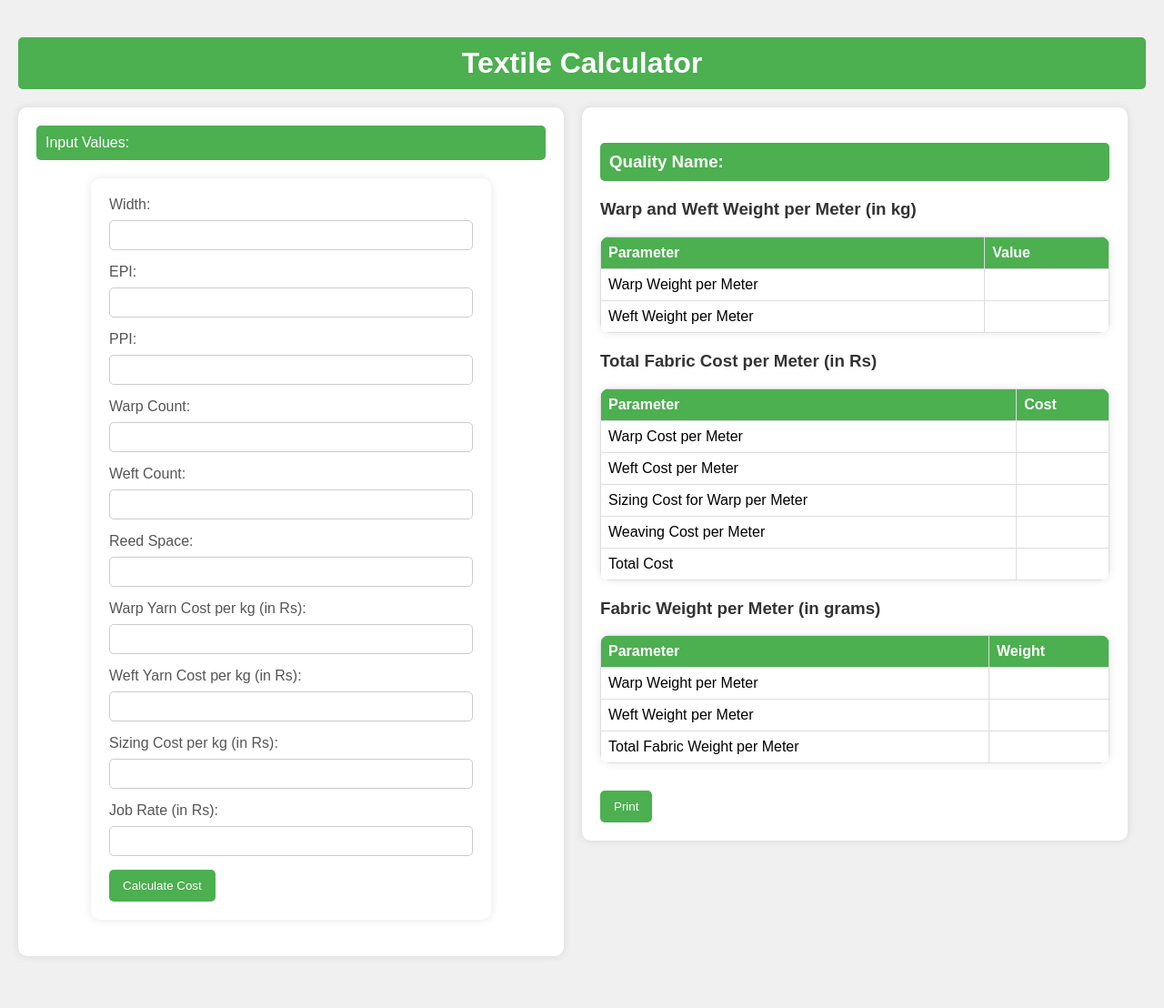
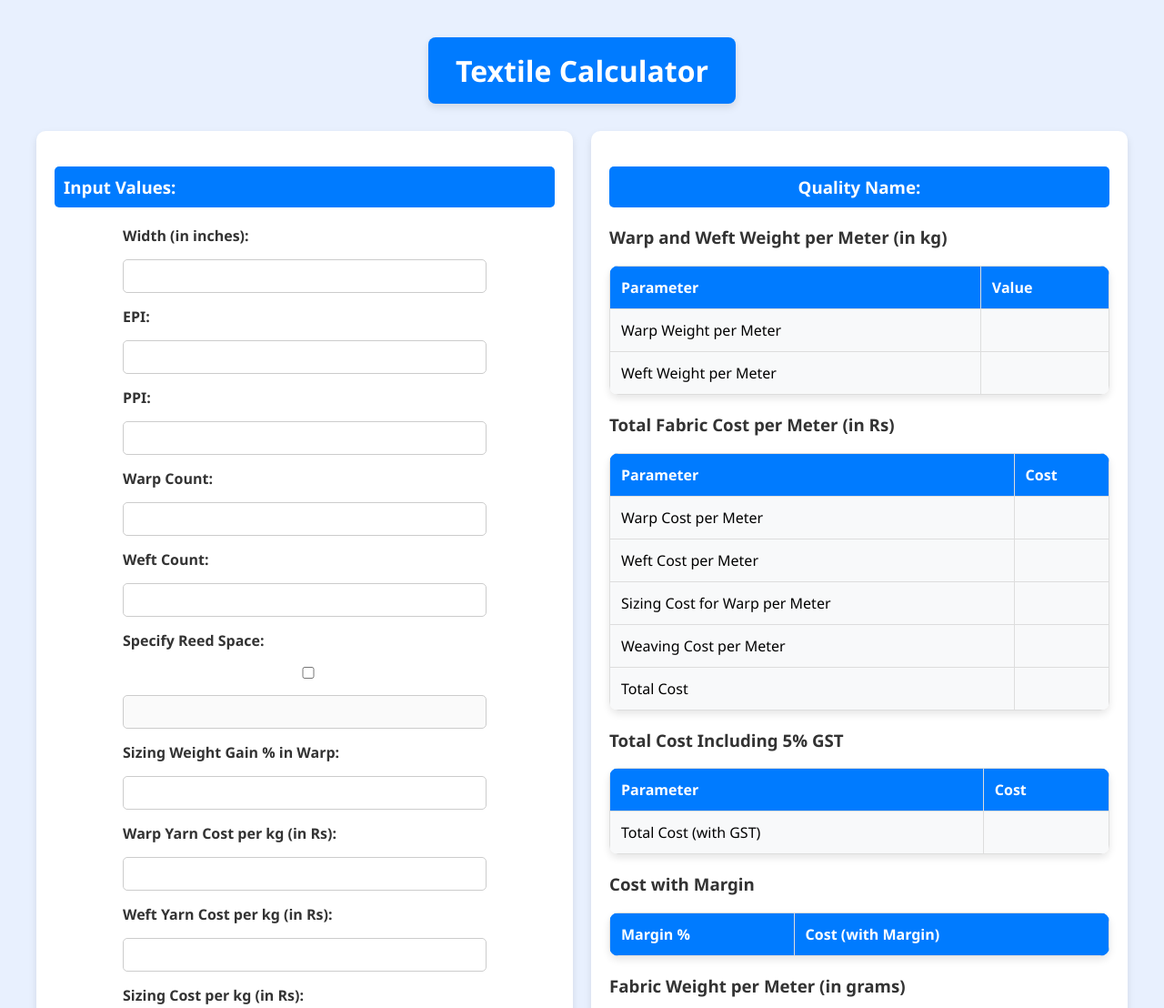
Before and after one commit to siddharthjamdade/TextileHub, a plain HTML site: page index.html in a window 1280 px wide. Shown: the top 1108 px of the page at 91% size. Before the commit the page ends 1071 px from the top, so only its background shows below. Drawn offline with Linux system fonts and the light colour scheme.

Commit message:
index.html

```diff
--- a/index.html
+++ b/index.html
@@ -6,60 +6,66 @@
   <title>Textile Calculator</title>
   <style>
     body {
-      background-color: #f0f0f0;
-      font-family: Arial, sans-serif;
+      background-color: #e8f0fe;
+      font-family: 'Segoe UI', Tahoma, Geneva, Verdana, sans-serif;
       margin: 0;
       padding: 20px;
       display: flex;
       flex-direction: column;
+      align-items: center;
     }
-    h2, h3 {
-      color: #333;
+    h1 {
+      text-align: center;
+      background-color: #007BFF;
+      color: #fff;
+      padding: 15px 30px;
+      border-radius: 8px;
+      margin-bottom: 30px;
+      box-shadow: 0 4px 8px rgba(0, 0, 0, 0.1);
     }
     .sections {
       display: flex;
-      flex: 1;
-      align-items: flex-start;
+      width: 100%;
+      max-width: 1200px;
+      gap: 20px;
     }
     .section1, .section2 {
-      width: 50%;
-      position: relative;
+      flex: 1;
       background-color: #fff;
       border-radius: 10px;
-      box-shadow: 0 0 10px rgba(0, 0, 0, 0.1);
+      box-shadow: 0 4px 8px rgba(0, 0, 0, 0.1);
       padding: 20px;
-      margin-right: 20px;
     }
     form {
-      background-color: #fff;
-      padding: 20px;
-      border-radius: 10px;
-      box-shadow: 0 0 10px rgba(0, 0, 0, 0.1);
-      margin-bottom: 20px;
+      display: flex;
+      flex-direction: column;
+      gap: 15px;
       max-width: 400px;
-      margin-left: auto;
-      margin-right: auto;
+      margin: 0 auto;
     }
     form label {
-      display: block;
-      margin-bottom: 8px;
-      color: #555;
+      color: #333;
+      font-weight: bold;
     }
-    form input {
+    form input, form select {
       width: 100%;
-      padding: 8px;
-      margin-bottom: 15px;
-      box-sizing: border-box;
+      padding: 10px;
       border-radius: 5px;
       border: 1px solid #ccc;
+      box-sizing: border-box;
     }
     button {
-      background-color: #4caf50;
+      background-color: #007BFF;
       color: #fff;
       padding: 10px 15px;
       border: none;
       border-radius: 5px;
       cursor: pointer;
+      margin-top: 10px;
+      transition: background-color 0.3s;
+    }
+    button:hover {
+      background-color: #0056b3;
     }
     table {
       border-collapse: collapse;
@@ -67,55 +73,56 @@
       margin-bottom: 20px;
       border-radius: 10px;
       overflow: hidden;
-      box-shadow: 0 0 10px rgba(0, 0, 0, 0.1);
+      box-shadow: 0 4px 8px rgba(0, 0, 0, 0.1);
     }
     th, td {
       border: 1px solid #ddd;
-      padding: 8px;
+      padding: 12px;
       text-align: left;
     }
     th {
-      background-color: #4caf50;
+      background-color: #007BFF;
       color: #fff;
     }
     td {
-      background-color: #fff;
+      background-color: #f8f9fa;
     }
-    h1 {
-      text-align: center;
-      background-color: #4caf50;
+    h2, h3 {
+      color: #333;
+    }
+    #qualityBox {
+      background-color: #007BFF;
       color: #fff;
       padding: 10px;
       border-radius: 5px;
+      display: block;
       margin-bottom: 20px;
+      text-align: center;
+    }
+    .warning {
+      position: fixed;
+      top: 20px;
+      right: 20px;
+      background-color: #ffcc00;
+      color: #333;
+      padding: 10px;
+      border-radius: 5px;
+      box-shadow: 0 4px 8px rgba(0, 0, 0, 0.1);
+      display: none;
+      z-index: 1000;
     }
     #printButton {
-      background-color: #4caf50;
+      background-color: #007BFF;
       color: #fff;
       padding: 10px 15px;
       border: none;
       border-radius: 5px;
       cursor: pointer;
       margin-top: 10px;
+      transition: background-color 0.3s;
     }
-    #qualityBox {
-      background-color: #4caf50;
-      color: #fff;
-      padding: 10px;
-      border-radius: 5px;
-      display: block;
-      margin-bottom: 20px;
-    }
-    .warning {
-      position: fixed;
-      top: 10px;
-      right: 10px;
-      background-color: #ffcc00;
-      color: #333;
-      padding: 10px;
-      border-radius: 5px;
-      box-shadow: 0 0 10px rgba(0, 0, 0, 0.1);
-      display: none;
+    #printButton:hover {
+      background-color: #0056b3;
     }
   </style>
 </head>
@@ -125,37 +132,41 @@
 
   <div class="sections">
     <div class="section1">
-      <div id="inputValuesBox" style="background-color: #4caf50; color: #fff; padding: 10px; border-radius: 5px; margin-bottom: 20px;">Input Values:</div>
+      <h3 id="inputValuesBox" style="background-color: #007BFF; color: #fff; padding: 10px; border-radius: 5px; margin-bottom: 20px;">Input Values:</h3>
       <form id="costCalculatorForm">
-        <label for="width">Width:</label>
-        <input type="number" id="width" name="width" required><br>
+        <label for="width">Width (in inches):</label>
+        <input type="number" id="width" name="width" min="0" step="0.01" required>
 
         <label for="epi">EPI:</label>
-        <input type="number" id="epi" name="epi" required><br>
+        <input type="number" id="epi" name="epi" min="0" step="0.01" required>
 
         <label for="ppi">PPI:</label>
-        <input type="number" id="ppi" name="ppi" required><br>
+        <input type="number" id="ppi" name="ppi" min="0" step="0.01" required>
 
         <label for="warpCount">Warp Count:</label>
-        <input type="number" id="warpCount" name="warpCount" required><br>
+        <input type="number" id="warpCount" name="warpCount" min="0" step="0.01" required>
 
         <label for="weftCount">Weft Count:</label>
-        <input type="number" id="weftCount" name="weftCount" required><br>
+        <input type="number" id="weftCount" name="weftCount" min="0" step="0.01" required>
 
-        <label for="reedSpace">Reed Space:</label>
-        <input type="number" id="reedSpace" name="reedSpace" required><br>
+        <label for="reedSpace">Specify Reed Space:</label>
+        <input type="checkbox" id="specifyReedSpace" name="specifyReedSpace">
+        <input type="number" id="reedSpace" name="reedSpace" min="0" step="0.01" disabled required>
+
+        <label for="sizingWeightGain">Sizing Weight Gain % in Warp:</label>
+        <input type="number" id="sizingWeightGain" name="sizingWeightGain" min="0" step="0.01" required>
 
         <label for="warpYarnCost">Warp Yarn Cost per kg (in Rs):</label>
-        <input type="number" id="warpYarnCost" name="warpYarnCost" step="0.01" required><br>
+        <input type="number" id="warpYarnCost" name="warpYarnCost" min="0" step="0.01" required>
 
         <label for="weftYarnCost">Weft Yarn Cost per kg (in Rs):</label>
-        <input type="number" id="weftYarnCost" name="weftYarnCost" step="0.01" required><br>
+        <input type="number" id="weftYarnCost" name="weftYarnCost" min="0" step="0.01" required>
 
         <label for="sizingCosting">Sizing Cost per kg (in Rs):</label>
-        <input type="number" id="sizingCosting" name="sizingCosting" step="0.01" required><br>
+        <input type="number" id="sizingCosting" name="sizingCosting" min="0" step="0.01" required>
 
         <label for="jobRate">Job Rate (in Rs):</label>
-        <input type="number" id="jobRate" name="jobRate" step="0.01" required><br>
+        <input type="number" id="jobRate" name="jobRate" min="0" step="0.01" required>
 
         <button type="button" onclick="calculateCost()">Calculate Cost</button>
       </form>
@@ -216,8 +227,36 @@
         </tbody>
       </table>
 
+      <h3>Total Cost Including 5% GST</h3>
+      <table id="table3">
+        <thead>
+          <tr>
+            <th>Parameter</th>
+            <th>Cost</th>
+          </tr>
+        </thead>
+        <tbody>
+          <tr>
+            <td>Total Cost (with GST)</td>
+            <td id="totalCostWithGST"></td>
+          </tr>
+        </tbody>
+      </table>
+
+      <h3>Cost with Margin</h3>
+      <table id="table4">
+        <thead>
+          <tr>
+            <th>Margin %</th>
+            <th>Cost (with Margin)</th>
+          </tr>
+        </thead>
+        <tbody id="marginTableBody">
+        </tbody>
+      </table>
+
       <h3>Fabric Weight per Meter (in grams)</h3>
-      <table id="table3">
+      <table id="table5">
         <thead>
           <tr>
             <th>Parameter</th>
@@ -247,71 +286,82 @@
   <div class="warning" id="warningMessage"></div>
 
   <script>
+    document.getElementById('specifyReedSpace').addEventListener('change', function () {
+      document.getElementById('reedSpace').disabled = !this.checked;
+    });
+
     function calculateCost() {
-      // Retrieve input values
-      const width = document.getElementById('width').value;
-      const epi = document.getElementById('epi').value;
-      const ppi = document.getElementById('ppi').value;
-      const warpCount = document.getElementById('warpCount').value;
-      const weftCount = document.getElementById('weftCount').value;
-      const reedSpace = document.getElementById('reedSpace').value;
-      const warpYarnCost = document.getElementById('warpYarnCost').value;
-      const weftYarnCost = document.getElementById('weftYarnCost').value;
-      const sizingCosting = document.getElementById('sizingCosting').value;
-      const jobRate = document.getElementById('jobRate').value;
+      const width = parseFloat(document.getElementById('width').value);
+      const epi = parseFloat(document.getElementById('epi').value);
+      const ppi = parseFloat(document.getElementById('ppi').value);
+      const warpCount = parseFloat(document.getElementById('warpCount').value);
+      const weftCount = parseFloat(document.getElementById('weftCount').value);
+      const specifyReedSpace = document.getElementById('specifyReedSpace').checked;
+      let reedSpace = parseFloat(document.getElementById('reedSpace').value);
+      const sizingWeightGain = parseFloat(document.getElementById('sizingWeightGain').value);
+      const warpYarnCost = parseFloat(document.getElementById('warpYarnCost').value);
+      const weftYarnCost = parseFloat(document.getElementById('weftYarnCost').value);
+      const sizingCosting = parseFloat(document.getElementById('sizingCosting').value);
+      const jobRate = parseFloat(document.getElementById('jobRate').value);
 
-      // Display warning messages
-      if (width === '' || epi === '' || ppi === '' || warpCount === '' || weftCount === '' || reedSpace === '' || warpYarnCost === '' || weftYarnCost === '' || jobRate === '' || sizingCosting === '') {
+      if (isNaN(width) || isNaN(epi) || isNaN(ppi) || isNaN(warpCount) || isNaN(weftCount) || (specifyReedSpace && isNaN(reedSpace)) || isNaN(sizingWeightGain) || isNaN(warpYarnCost) || isNaN(weftYarnCost) || isNaN(sizingCosting) || isNaN(jobRate)) {
         showWarning('All input values are required.');
         return;
       }
 
-      if (parseFloat(reedSpace) < parseFloat(width)) {
-        showWarning('Reed Space should be equal or greater than Width.');
-        return;
+      if (!specifyReedSpace) {
+        reedSpace = (width * epi) / (epi - 4);
+        document.getElementById('reedSpace').value = reedSpace.toFixed(2);
       }
 
-      // Calculate Quality
       const quality = `${width}" ${epi}X${ppi}/ ${warpCount}X${weftCount}`;
       document.getElementById('qualityValue').innerText = quality;
 
-      // Calculate Warp Weight per Meter
-      const warpWeight = ((reedSpace * epi) / (1693.33 * warpCount)) * 1.05;
+      const warpWeight = (((reedSpace * epi) / (1693.33 * warpCount)) * 1.05) * (1 + (sizingWeightGain / 100));
       document.getElementById('warpWeight').innerText = warpWeight.toFixed(3);
 
-      // Calculate Weft Weight per Meter
       const weftWeight = ((reedSpace * ppi) / (1693.33 * weftCount)) * 1.05;
       document.getElementById('weftWeight').innerText = weftWeight.toFixed(3);
 
-      // Calculate Warp Cost per Meter
       const warpCost = warpWeight * warpYarnCost;
       document.getElementById('warpCost').innerText = warpCost.toFixed(2);
 
-      // Calculate Weft Cost per Meter
       const weftCost = weftWeight * weftYarnCost;
       document.getElementById('weftCost').innerText = weftCost.toFixed(2);
 
-      // Calculate Sizing Cost for Warp per Meter
       const sizingCost = warpWeight * sizingCosting;
       document.getElementById('sizingCost').innerText = sizingCost.toFixed(2);
 
-      // Calculate Weaving Cost per Meter
       const weavingCost = jobRate * ppi;
       document.getElementById('weavingCost').innerText = weavingCost.toFixed(2);
 
-      // Calculate Total Cost
       const totalCost = warpCost + weftCost + sizingCost + weavingCost;
       document.getElementById('totalCost').innerText = totalCost.toFixed(2);
 
-      // Calculate Fabric Weight per Meter in grams
+      const totalCostWithGST = totalCost * 1.05;
+      document.getElementById('totalCostWithGST').innerText = totalCostWithGST.toFixed(2);
+
       const warpWeightGrams = warpWeight * 1000;
       document.getElementById('warpWeightGrams').innerText = warpWeightGrams.toFixed(3);
 
       const weftWeightGrams = weftWeight * 1000;
       document.getElementById('weftWeightGrams').innerText = weftWeightGrams.toFixed(3);
 
-      const totalFabricWeight = (warpWeightGrams + weftWeightGrams).toFixed(3);
-      document.getElementById('totalFabricWeight').innerText = totalFabricWeight;
+      const totalFabricWeight = warpWeightGrams + weftWeightGrams;
+      document.getElementById('totalFabricWeight').innerText = totalFabricWeight.toFixed(3);
+
+      const marginTableBody = document.getElementById('marginTableBody');
+      marginTableBody.innerHTML = '';
+      for (let margin = 1; margin <= 15; margin++) {
+        const row = document.createElement('tr');
+        const cellMargin = document.createElement('td');
+        cellMargin.innerText = `${margin}%`;
+        const cellCost = document.createElement('td');
+        cellCost.innerText = (totalCostWithGST * (1 + margin / 100)).toFixed(2);
+        row.appendChild(cellMargin);
+        row.appendChild(cellCost);
+        marginTableBody.appendChild(row);
+      }
     }
 
     function showWarning(message) {
```
